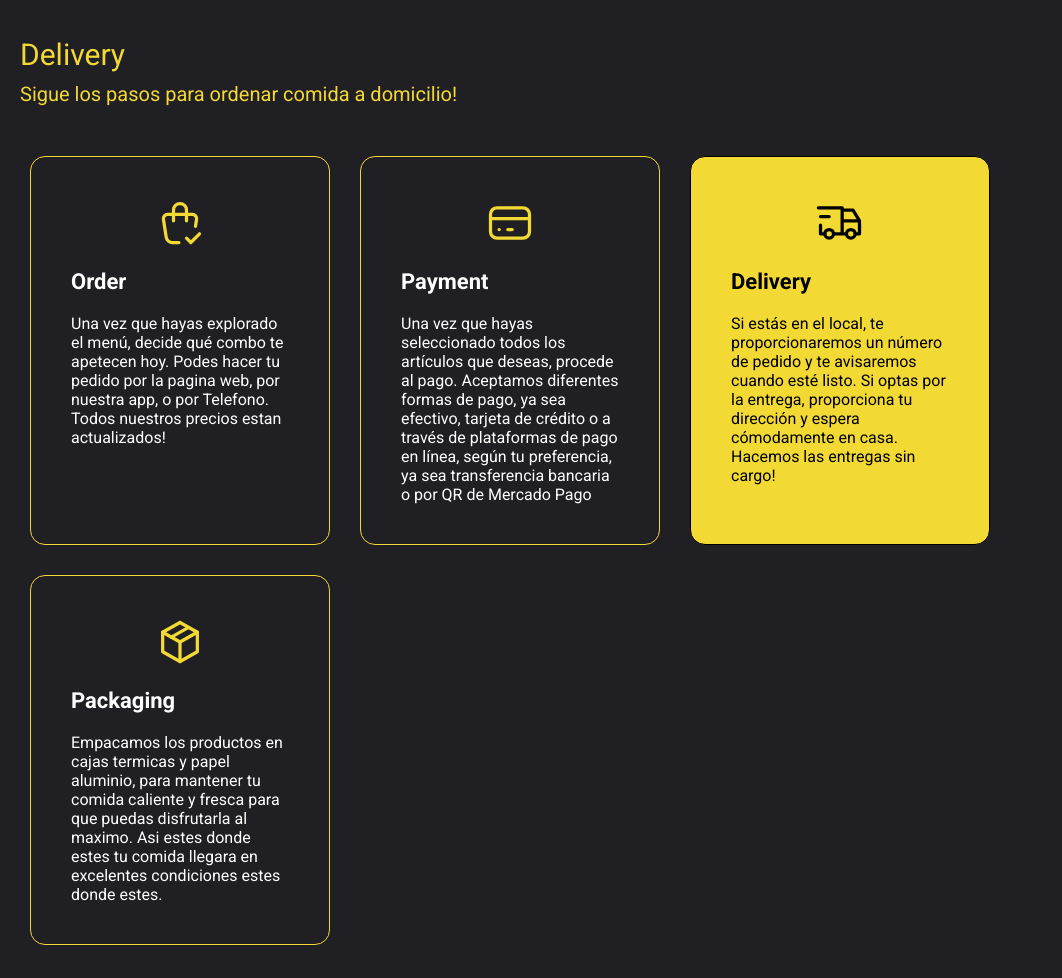
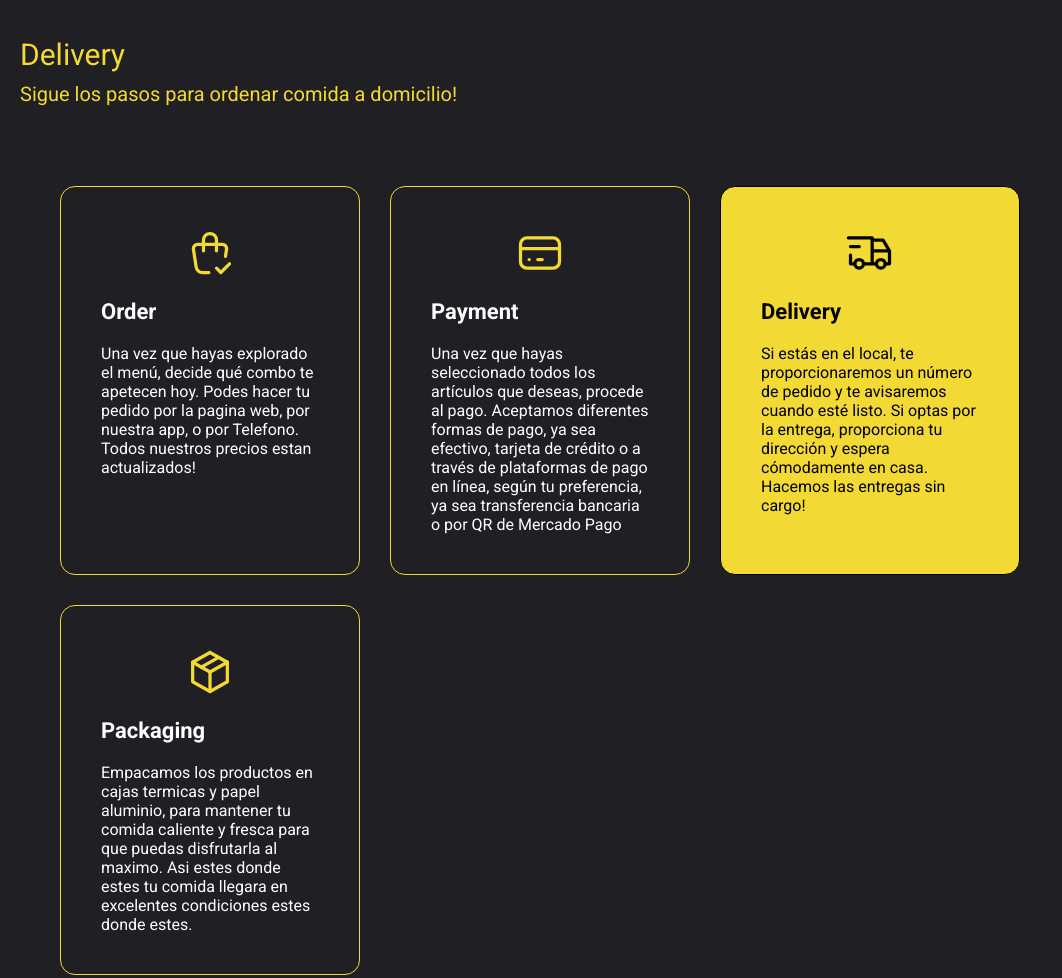
Before and after one commit to rolandobrandan/integrador-nucba, a plain HTML site: page index.html in a window 1280 px wide. Shown: the part 1520-2498 px from the top of the page, without its empty margins (0-1062 px from the left). Drawn offline with Linux system fonts and the light colour scheme.

Commit message:
prueba de colores

```diff
--- a/mediaqueries.css
+++ b/mediaqueries.css
@@ -67,7 +67,7 @@
         width: 100%;
     }
     .contacto-container {
-        align-items: center;
+         align-items: center;
         text-align: center;
         display: flex;
         flex-wrap: wrap;
@@ -156,6 +156,7 @@
         justify-content: center;
         align-items: center;
         text-align: center;
+
     }
 
 /* menu */
@@ -209,13 +210,13 @@
         align-items: center;
         text-align: center;
     }
-    .p__footer {
-        /* display: block; */
+    /* .p__footer {
+
         padding-left: 200px;
 
     }
     .footer__info {
         padding-left: 200px;
-        /* display: ; */
-    }
+
+    } */
 }
--- a/style.css
+++ b/style.css
@@ -247,7 +247,7 @@
     display: flex;
     flex-direction: row;
     flex-wrap: wrap;
-    padding: 30px;
+    padding: 60px;
     gap: 30px;
 }
 .delivery__info {
```
